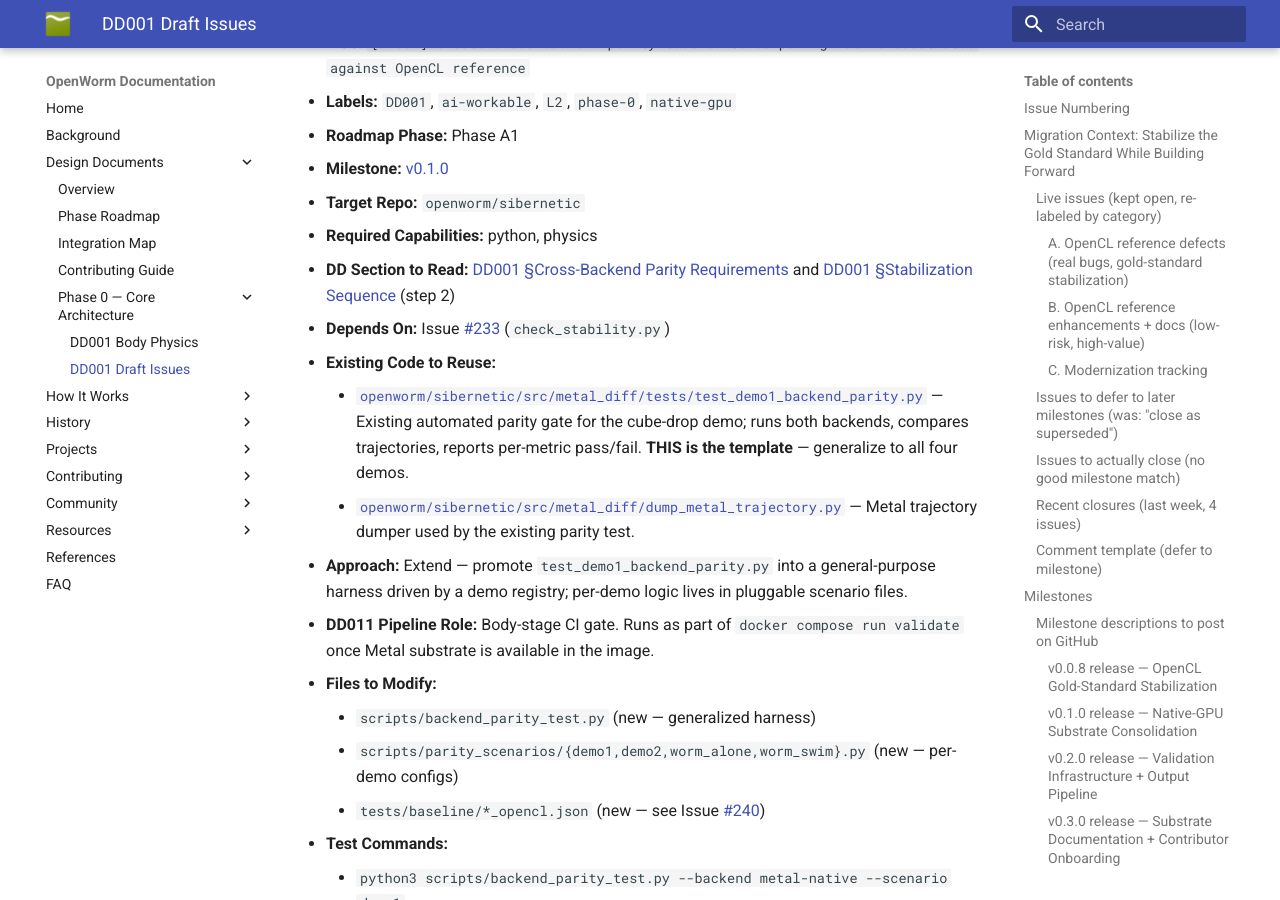
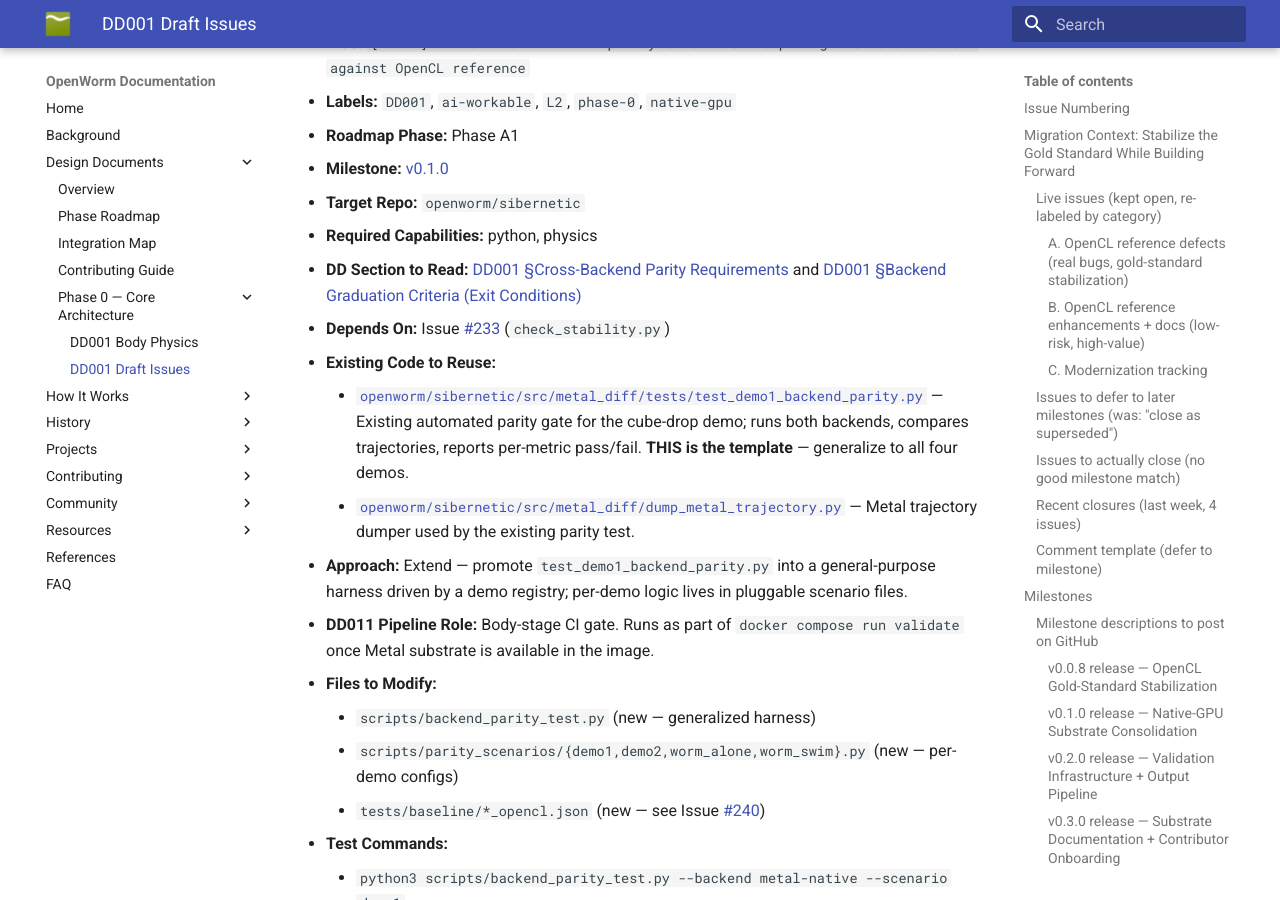
Before and after one commit to openworm/openworm_docs, an MkDocs documentation site: the page built from docs/design_documents/DD001_draft_issues.md, in a window 1280 px wide and 900 px high, scrolled down 14216 px. Built offline with MkDocs 1.6.1 and Material for MkDocs 9.7.7, drawn with Linux system fonts in a browser that asks for light colours; some of the changed text lies outside the part shown.

Commit message:
fix two more stale #stabilization-sequence anchors after section deletion

```diff
--- a/docs/design_documents/DD001_draft_issues.md
+++ b/docs/design_documents/DD001_draft_issues.md
@@ -377,7 +377,7 @@
 - **Milestone:** [v0.1.0](#milestones)
 - **Target Repo:** `openworm/sibernetic`
 - **Required Capabilities:** python, physics
-- **DD Section to Read:** [DD001 §Cross-Backend Parity Requirements](DD001_Body_Physics_Architecture.md#cross-backend-parity-requirements) and [DD001 §Stabilization Sequence](DD001_Body_Physics_Architecture.md#stabilization-sequence) (step 2)
+- **DD Section to Read:** [DD001 §Cross-Backend Parity Requirements](DD001_Body_Physics_Architecture.md#cross-backend-parity-requirements) and [DD001 §Backend Graduation Criteria (Exit Conditions)](DD001_Body_Physics_Architecture.md#backend-graduation-criteria-exit-conditions)
 - **Depends On:** Issue [#233](https://github.com/openworm/sibernetic/issues/233) (`check_stability.py`)
 - **Existing Code to Reuse:**
     - [`openworm/sibernetic/src/metal_diff/tests/test_demo1_backend_parity.py`](https://github.com/openworm/sibernetic) — Existing automated parity gate for the cube-drop demo; runs both backends, compares trajectories, reports per-metric pass/fail. **THIS is the template** — generalize to all four demos.
@@ -518,7 +518,7 @@
 - **Milestone:** [v0.1.0](#milestones)
 - **Target Repo:** `openworm/sibernetic`
 - **Required Capabilities:** physics, cuda, sph
-- **DD Section to Read:** [DD001 §Cross-Backend Parity Requirements](DD001_Body_Physics_Architecture.md#cross-backend-parity-requirements), [§Stabilization Sequence](DD001_Body_Physics_Architecture.md#stabilization-sequence) (step 5), [§Differentiability](DD001_Body_Physics_Architecture.md#differentiability) (paired-backward architectural mandate)
+- **DD Section to Read:** [DD001 §Cross-Backend Parity Requirements](DD001_Body_Physics_Architecture.md#cross-backend-parity-requirements), [§Backend Graduation Criteria (Exit Conditions)](DD001_Body_Physics_Architecture.md#backend-graduation-criteria-exit-conditions), [§Differentiability](DD001_Body_Physics_Architecture.md#differentiability) (paired-backward architectural mandate)
 - **Depends On:** Issue [#235](https://github.com/openworm/sibernetic/issues/235) (parity harness), Issue [#236](https://github.com/openworm/sibernetic/issues/236) (demo1 Metal parity as reference), [PR #229](https://github.com/openworm/sibernetic/pull/229) (sib_cuda — review and merge)
 - **Existing Code to Reuse:**
     - [`openworm/sibernetic/src/cuda/`](https://github.com/openworm/sibernetic) — CUDA substrate scaffolding ([PR #229](https://github.com/openworm/sibernetic/pull/229) by @feldmannn). Per `src/cuda/README.md`, the substrate **must** mirror `src/metal_diff/` file-for-file including paired backward kernels per forward kernel.
```
